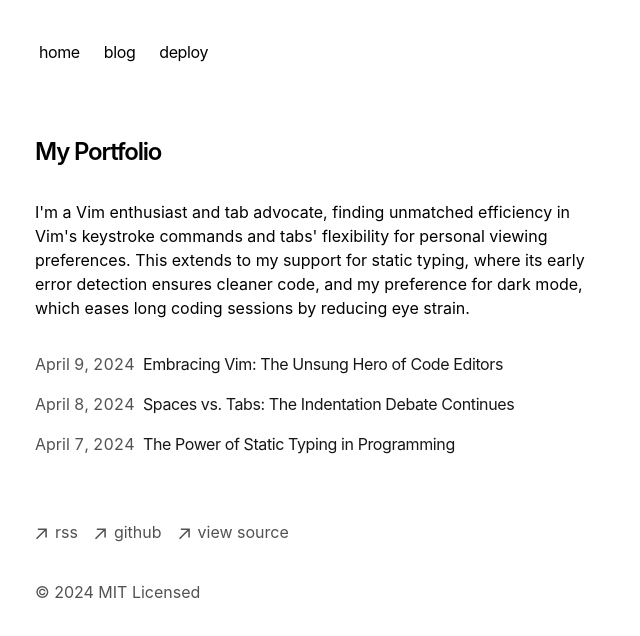
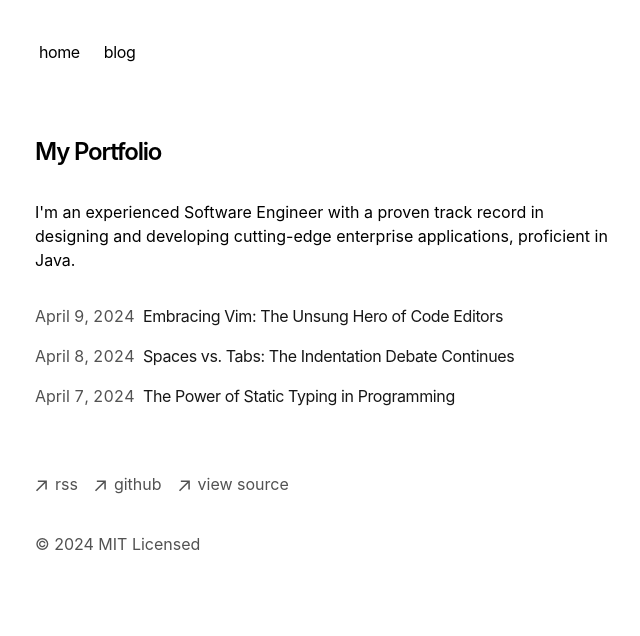
Before and after one commit to luckyshan-bandara/luckyshanbandara.com, a Next.js app: page / in a window 1280 px wide. Shown: the top 636 px of the page, without its empty margins (317-957 px from the left). Built offline with nearby package versions, Linux system fonts and the light colour scheme.

Commit message:
feat: add basic changes

```diff
--- a/app/components/nav.tsx
+++ b/app/components/nav.tsx
@@ -6,10 +6,7 @@ const navItems = {
   },
   '/blog': {
     name: 'blog',
-  },
-  'https://vercel.com/templates/next.js/portfolio-starter-kit': {
-    name: 'deploy',
-  },
+  }
 }
 
 export function Navbar() {
--- a/app/page.tsx
+++ b/app/page.tsx
@@ -7,11 +7,9 @@ export default function Page() {
         My Portfolio
       </h1>
       <p className="mb-4">
-        {`I'm a Vim enthusiast and tab advocate, finding unmatched efficiency in
-        Vim's keystroke commands and tabs' flexibility for personal viewing
-        preferences. This extends to my support for static typing, where its
-        early error detection ensures cleaner code, and my preference for dark
-        mode, which eases long coding sessions by reducing eye strain.`}
+        {`I'm an experienced Software Engineer with a proven track record in
+        designing and developing cutting-edge enterprise applications,
+        proficient in Java.`}
       </p>
       <div className="my-8">
         <BlogPosts />
```
